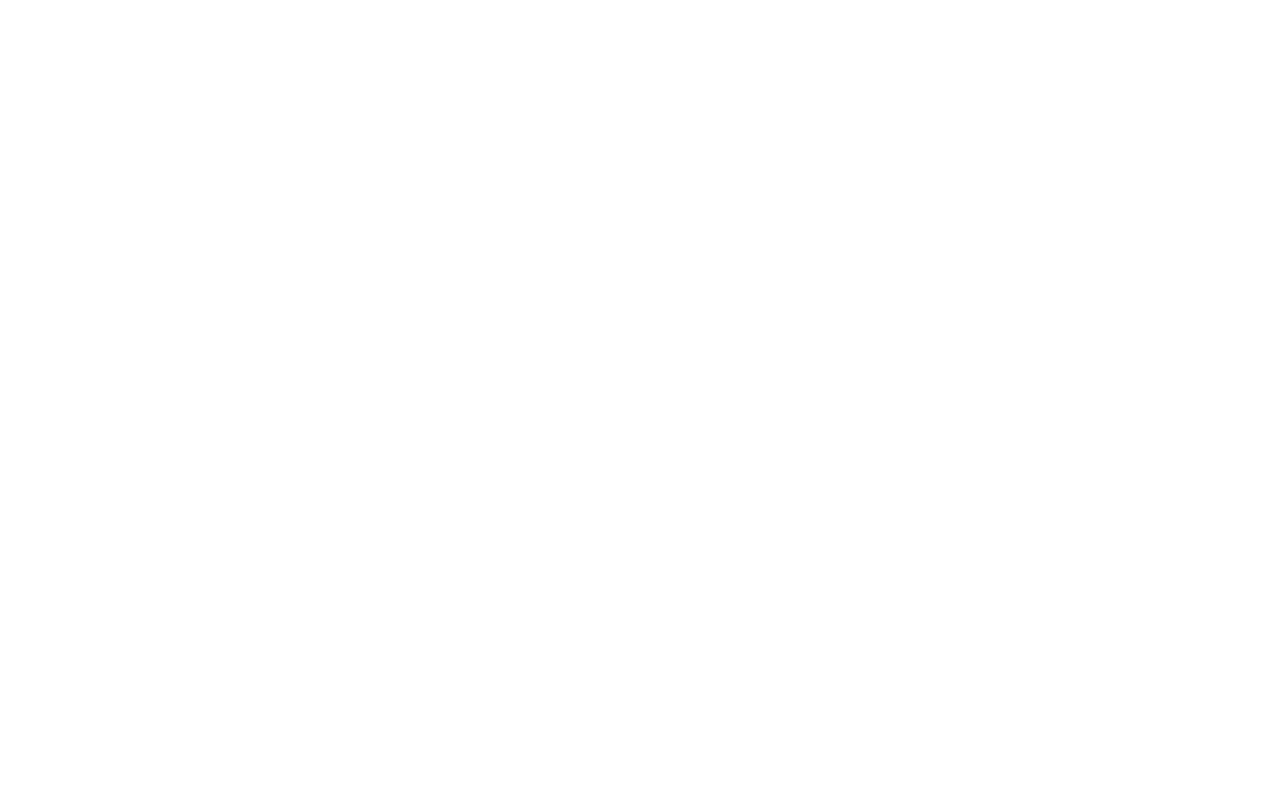
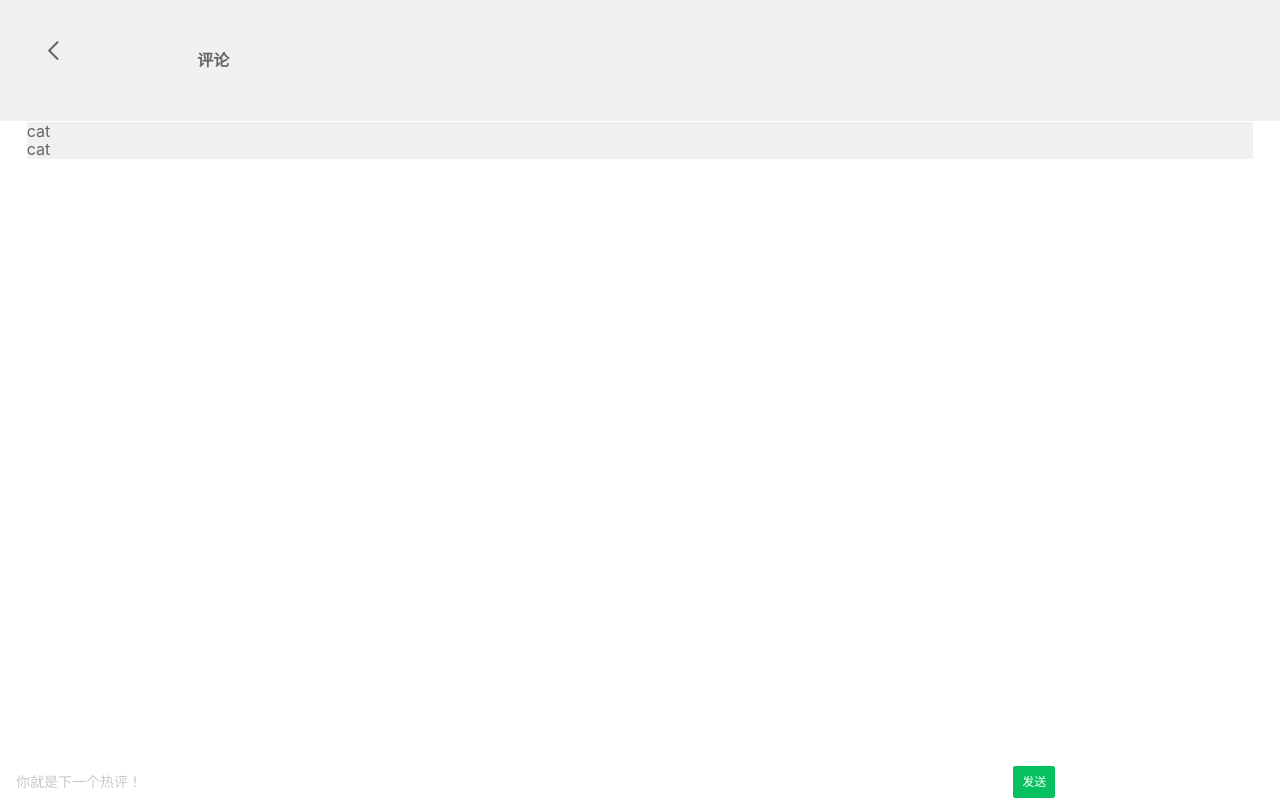
Before and after one commit to rockit-ba/llhc-find-front, a Vue app: page /comment in a window 1280 px wide. Built offline with nearby package versions, Linux system fonts and the light colour scheme.

Commit message:
校园功能进一步完善（评论功能）

```diff
--- a/src/components/Campus.vue
+++ b/src/components/Campus.vue
@@ -2,14 +2,22 @@
   <div>
     <!-- 下拉刷新 -->
     <van-pull-refresh v-model="isLoading" @refresh="onRefresh" >
+      <!-- 轮播图 -->
       <swipe></swipe>
-    </van-pull-refresh>
+      <!-- 导航栏 -->
       <van-row type="flex" justify="center" style="background-color: #f0f0f0">
         <van-col span="24">
 
-        <van-tabs sticky type="line" style="margin-top:1%;" title-active-color="#EE0A24">
+          <van-tabs
+            sticky type="line"
+            style="margin-top:1%;"
+            title-active-color="#EE0A24"
+            animated
+            v-model="active"
+            @click="onClick"
+            >
 
-          <!-- 日常告白 每个都分成一个单独的views然后调用，不然一个视图里面的参数和方法太多了。-->
+            <!-- 日常告白 -->
             <van-tab>
               <div slot="title" >
                 <van-row type="flex" justify="center">
@@ -21,13 +29,67 @@
                   </van-col>
                 </van-row>
               </div>
-            <van-row type="flex" justify="center" slot="default">
-              <van-col span="6">
+              <van-row type="flex" justify="center" slot="default" style="margin-top: 2%;">
+                <van-col span="20" >
 
+                  <van-row   >
+                    <!-- 头像日期 不需要居中-->
                     <van-row>
-                  <van-row>hahf</van-row>
-                  <van-row>----</van-row>
+                      <van-col>
+                        <van-image
+                        fit="cover"
+                        round
+                        width="40px"
+                        height="40px"
+                        src="https://img.yzcdn.cn/vant/cat.jpeg"
+                      />
+                      </van-col>
+                      <van-col offset="1">
+                        <p style="margin-top:10%">2019-12-10</p>
+                      </van-col>
                     </van-row>
+                    <!-- 描述 不需要居中-->
+                    <van-row style="margin-top:3%">
+                      <van-col>
+                        <p style="">小猫丢失</p>
+                      </van-col>
+                    </van-row>
+                    <!-- 图片 需要居中-->
+                    <van-row type="flex" justify="center">
+                      <van-col>
+                        <van-image
+                        @click="show=true"
+                        width="19rem"
+                        height="19rem"
+                        fit="contain"
+                        src="https://img.yzcdn.cn/vant/cat.jpeg"
+                      />
+                      </van-col>
+                    </van-row>
+                    <!-- 点赞与评论 -->
+                    <van-row type="flex" justify="end">
+                      <van-col span="5">
+                        <van-icon
+                        name="good-job"
+                        size="150%"
+                        :color=color
+                        @click="color='#EE0A24'"
+                        />
+                      </van-col>
+                      <van-col span="4">
+                        <van-icon
+                        name="comment"
+                        size="150%"
+                        @click="showComment=true;comment()"
+                        />
+                      </van-col>
+                    </van-row>
+                    <!-- 评论 -->
+
+
+                  </van-row>
+
+
 
                 </van-col>
               </van-row>
@@ -44,7 +106,16 @@
                   </van-col>
                 </van-row>
               </div>
-            <p slot="default">haha</p>
+              <van-row type="flex" justify="center" slot="default">
+                <van-col span="6">
+
+                  <van-row>
+                    <van-row>物品</van-row>
+                    <van-row>----</van-row>
+                  </van-row>
+
+                </van-col>
+              </van-row>
             </van-tab>
             <!-- 问题求助 -->
             <van-tab>
@@ -58,7 +129,16 @@
                   </van-col>
                 </van-row>
               </div>
-            <p slot="default"></p>
+              <van-row type="flex" justify="center" slot="default">
+                <van-col span="6">
+
+                  <van-row>
+                    <van-row>问题</van-row>
+                    <van-row>----</van-row>
+                  </van-row>
+
+                </van-col>
+              </van-row>
             </van-tab>
             <!-- 考研话题 -->
             <van-tab>
@@ -72,14 +152,27 @@
                   </van-col>
                 </van-row>
               </div>
-            <p slot="default"></p>
+              <van-row type="flex" justify="center" slot="default">
+                <van-col span="6">
+
+                  <van-row>
+                    <van-row>考研</van-row>
+                    <van-row>----</van-row>
+                  </van-row>
+
+                </van-col>
+              </van-row>
             </van-tab>
-<!--   -->
-
 
           </van-tabs>
         </van-col>
       </van-row>
+    </van-pull-refresh>
+    <!-- 预览图片 -->
+    <van-image-preview
+      v-model="show"
+      :images="images"
+    />
 
   </div>
 </template>
@@ -90,10 +183,25 @@ export default {
     name: 'Campus',
     data () {
       return {
-        isLoading: false
+        isLoading: false,  //下拉刷新标志
+        active: 0,
+        show: false, //预览图片
+        images: [],  //预览的图片列表
+        color: '',
+
       }
     },
     methods: {
+      // 点击导航栏的事件
+       onClick(index,title) {
+         this.active = index
+       },
+       //点击评论
+       comment() {
+         //弹出评论列表
+          this.$router.push('/comment')
+
+       },
        onRefresh() {
         setTimeout(() => {
 
--- a/src/router/index.js
+++ b/src/router/index.js
@@ -7,6 +7,7 @@ const All = () => import('components/All.vue')
 const Main = () => import('components/Main.vue')
 const Black = () => import('components/Black.vue')
 const Campus = () => import('components/Campus.vue')
+const Comment = () => import('views/campus/Comment.vue')
 const Own = () => import('components/Own.vue')
 const Setting = () => import('components/Setting.vue')
 const Container = () => import('components/Container.vue')
@@ -67,6 +68,11 @@ const routes = [
     component: Register
   },
   {
+    path: '/comment',
+    name: 'comment',
+    component: Comment
+  },
+  {
     path: '/container',
     name: 'container',
     component: Container,
--- /dev/null
+++ b/src/views/campus/Comment.vue
@@ -0,0 +1,75 @@
+<template>
+
+<div>
+
+    <van-sticky>
+      <van-row type="flex" style="background-color: #F0F0F0;">
+        <van-col span="2" style="text-align: center;margin-top:3%">
+            <van-icon size="25px" name="arrow-left" @click="commentBack" />
+        </van-col>
+        <van-col span="4" style="text-align: center;margin-top:4%;margin-bottom:4%">
+            <p ><strong>评论</strong></p>
+        </van-col>
+      </van-row>
+    </van-sticky>
+
+
+    <van-row type="flex" justify="center" style="margin-bottom:41px;margin-top:1px">
+        <van-col span="23" style="background-color:#F0F0F0">
+            <van-row>
+                cat
+            </van-row>
+            <van-row>
+                cat
+            </van-row>
+        </van-col>
+
+    </van-row>
+
+
+    <van-row type="flex" class="comment-tabbar" align="center" >
+        <van-col span="19" >
+            <van-field
+                v-model="message"
+                rows="1"
+                autosize
+                type="textarea"
+                placeholder="你就是下一个热评！"
+            />
+        </van-col>
+        <van-col>
+            <van-button size="small" type="primary">发送</van-button>
+        </van-col>
+    </van-row>
+
+
+</div>
+
+</template>
+
+<script>
+export default {
+    name: 'Comment',
+    data () {
+        return {
+            commentContent: '',  //评论内容
+        }
+    },
+    methods: {
+        commentBack(){
+
+        },
+    },
+}
+</script>
+
+<style>
+    .comment-tabbar {
+        position:fixed;
+        width:100%;
+        bottom:0px;
+        height:40px;
+        z-index:2;
+        overflow:hidden;
+    }
+</style>
```
Lines whose indentation alone changed are shown as unchanged.
